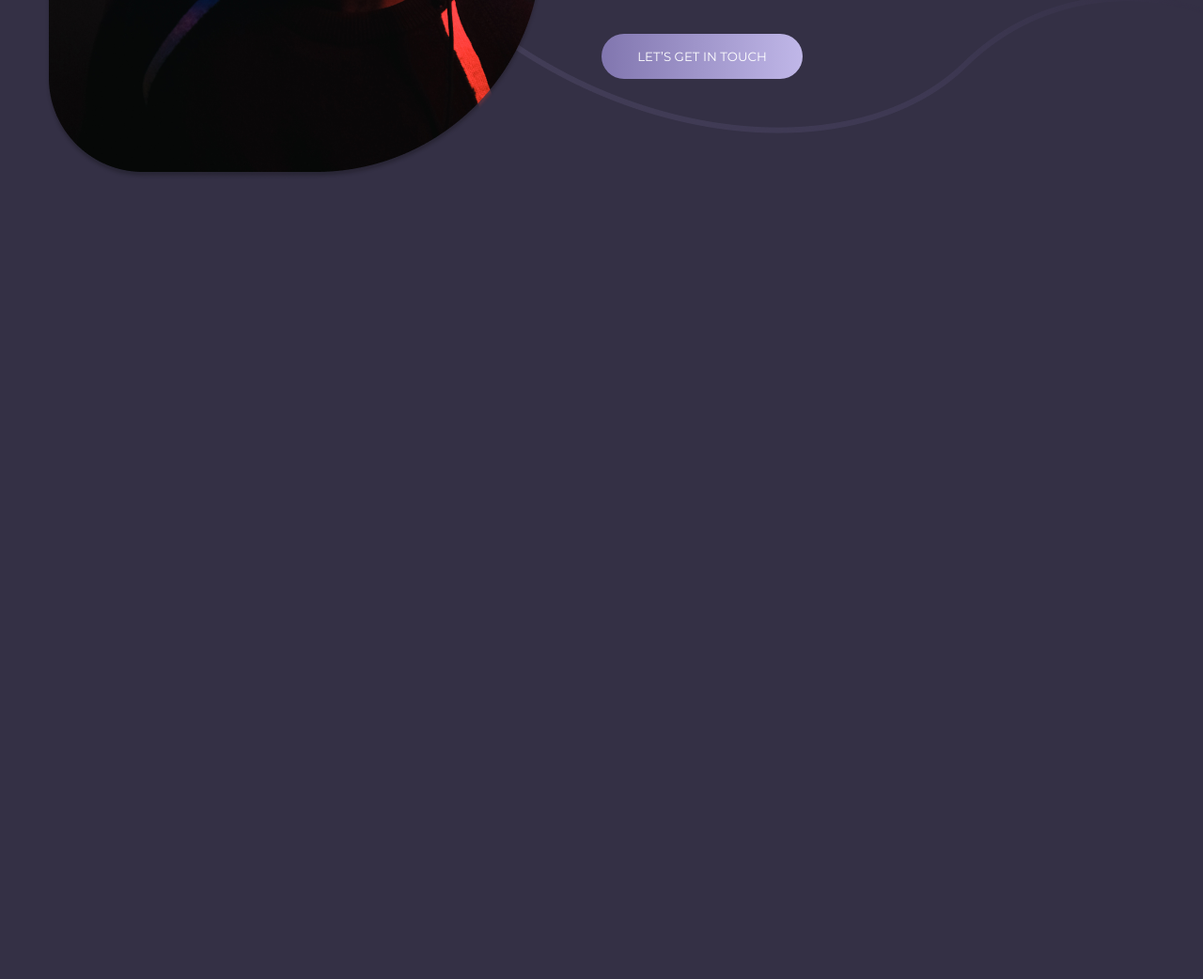
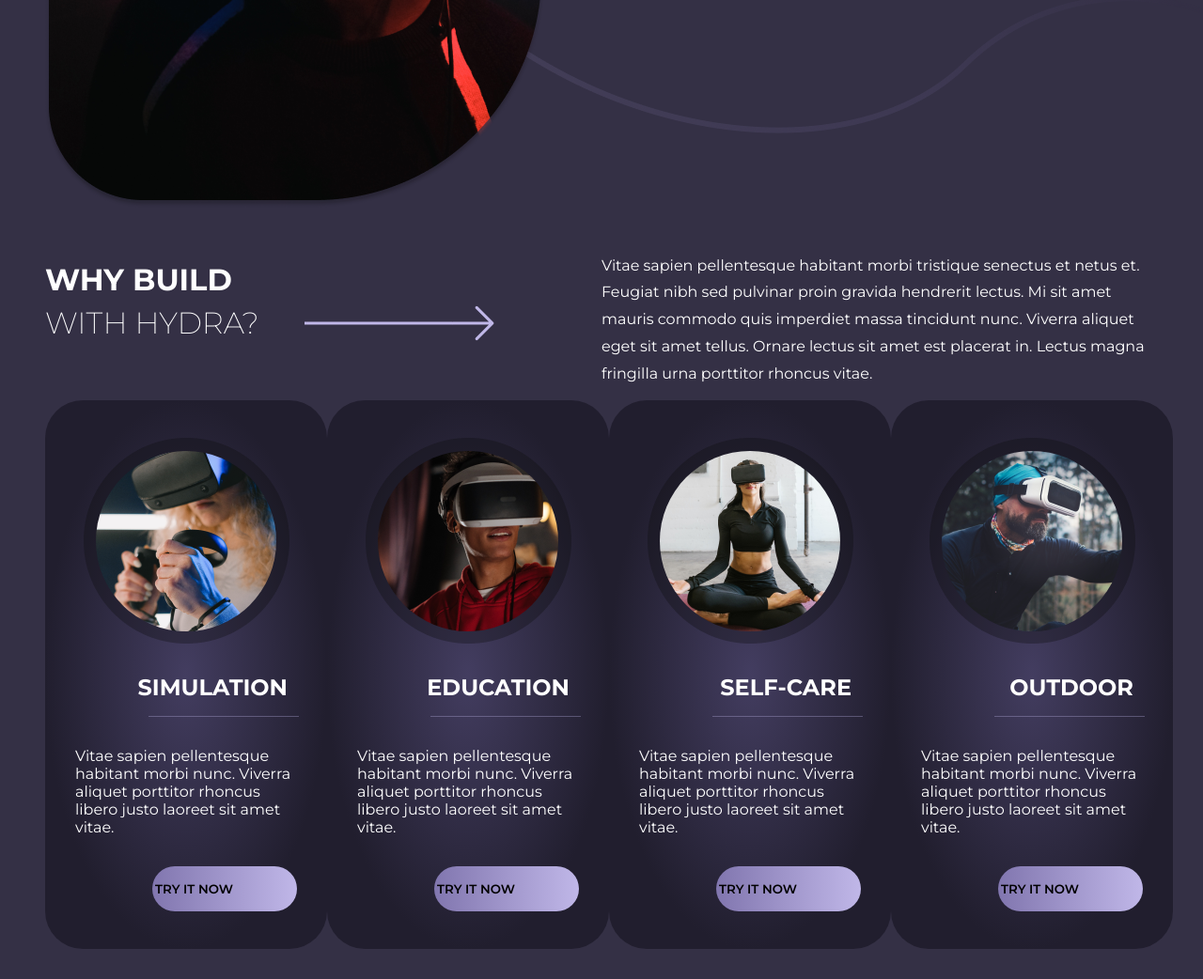
Before and after one commit to VictorMFL/Figma, a plain HTML site: page index.html in a window 1280 px wide. Shown: the part 1631-2673 px from the top of the page at 94% size. Before the commit the page ends 1854 px from the top, so only its background shows below. Drawn offline with Linux system fonts and the light colour scheme.

Commit message:
add cards

```diff
--- a/estilo/style.css
+++ b/estilo/style.css
@@ -210,14 +210,15 @@ main {
   padding: 2rem 3rem;
 }
 
-main .introducao {
-  margin-top: 2rem;
-  line-height: 1.8;
-}
-
 main .intro {
   display: grid;
   grid-template-columns: 1fr 1fr;
+  line-height: 1.8;
+  margin-top: 3rem;
+}
+
+.intro h1 {
+  font-size: 2rem;
 }
 
 .h1-fino {
@@ -265,3 +266,79 @@ main .intro {
   top: 1553.82px;
   z-index: -1;
 }
+
+section.cards {
+  display: flex;
+  align-items: center;
+  justify-content: space-between;
+}
+
+.card {
+  width: 300px;
+  padding: 2.5rem 2rem;
+  background: radial-gradient(50% 50% at 50% 50%, #433d60 0%, #211e2e 100%);
+  border-radius: 40px;
+  display: flex;
+  flex-direction: column;
+  align-items: center;
+  justify-content: center;
+}
+
+.fundo-img-card {
+  background-image: url(../imagens/Ellipse\ 4.png);
+  width: 219px;
+  height: 219px;
+  display: flex;
+  justify-content: center;
+  align-items: center;
+}
+
+.fundo-img-card > img {
+  border-radius: 50%;
+}
+
+.text-card {
+  width: 100%;
+  text-align: right;
+  margin-bottom: 1rem;
+  margin-top: 2rem;
+}
+
+.text-card > h2 {
+  margin-right: 10px;
+}
+
+.card > .detalhe {
+  display: block;
+  margin-left: 80px;
+  width: 10rem;
+  height: 1px;
+  border-bottom: 1px solid rgba(192, 183, 232, 0.33);
+}
+
+.text-detalhe {
+  margin: 2rem 0;
+}
+
+.botao-card {
+  width: 100%;
+  display: flex;
+  justify-content: flex-end;
+}
+
+.btn-card {
+  width: 154px;
+  height: 48px;
+  border: none;
+  text-align: left;
+  padding-left: 3px;
+  color: #000;
+  font-weight: 600;
+  background: linear-gradient(90deg, #8176af 0%, #c0b7e8 100%);
+  border-radius: 40px;
+  cursor: pointer;
+}
+
+.btn-card:hover {
+  color: #fff;
+}
--- a/index.html
+++ b/index.html
@@ -92,8 +92,8 @@
 
     <main>
       <section class="introducao">
-        <img src="imagens/Vector 7.png" alt="contraste-7" class="contraste-7">
-        <img src="imagens/Vector 8.png" alt="contraste-8" class="contraste-8">
+        <img src="imagens/Vector 7.png" alt="contraste-7" class="contraste-7" />
+        <img src="imagens/Vector 8.png" alt="contraste-8" class="contraste-8" />
         <div class="intro">
           <div>
             <h1>INTRODUCTION</h1>
@@ -146,6 +146,118 @@
           </div>
         </div>
       </section>
+
+      <div class="intro">
+        <div>
+          <h1>WHY BUILD</h1>
+
+          <div class="img-seta">
+            <h1 class="h1-fino">WITH HYDRA?</h1>
+            <img
+              src="imagens/Vector 11.png"
+              alt="contraste-11"
+              class="img-cabo"
+            />
+            <img
+              src="imagens/arrow-small-right.png"
+              alt="seta-direita"
+              class="img-arrow"
+            />
+          </div>
+        </div>
+
+        <div class="texto-intro">
+          <p>
+            Vitae sapien pellentesque habitant morbi tristique senectus et netus
+            et. Feugiat nibh sed pulvinar proin gravida hendrerit lectus. Mi sit
+            amet mauris commodo quis imperdiet massa tincidunt nunc. Viverra
+            aliquet eget sit amet tellus. Ornare lectus sit amet est placerat
+            in. Lectus magna fringilla urna porttitor rhoncus vitae.
+          </p>
+        </div>
+      </div>
+
+      <section class="cards">
+        <div class="card">
+          <div class="fundo-img-card">
+            <img src="imagens/pexels-shvets-production-7561969 1.png" alt="card 1" />
+          </div>
+          <div class="text-card">
+            <h2>SIMULATION</h2>
+          </div>
+
+          <div class="detalhe"></div>
+          <div class="text-detalhe">
+            <p>
+              Vitae sapien pellentesque habitant morbi nunc. Viverra aliquet
+              porttitor rhoncus libero justo laoreet sit amet vitae.
+            </p>
+          </div>
+          <div class="botao-card">
+            <button class="btn-card">TRY IT NOW</button>
+          </div>
+        </div>
+
+        <div class="card">
+          <div class="fundo-img-card">
+            <img src="imagens/pexels-mikhail-nilov-7887140 1.png" alt="card 2" />
+          </div>
+          <div class="text-card">
+            <h2>EDUCATION</h2>
+          </div>
+
+          <div class="detalhe"></div>
+          <div class="text-detalhe">
+            <p>
+              Vitae sapien pellentesque habitant morbi nunc. Viverra aliquet
+              porttitor rhoncus libero justo laoreet sit amet vitae.
+            </p>
+          </div>
+          <div class="botao-card">
+            <button class="btn-card">TRY IT NOW</button>
+          </div>
+        </div>
+
+        <div class="card">
+          <div class="fundo-img-card">
+            <img src="imagens/pexels-rodnae-productions-8098263 1.png" alt="card 3" />
+          </div>
+          <div class="text-card">
+            <h2>SELF-CARE</h2>
+          </div>
+
+          <div class="detalhe"></div>
+          <div class="text-detalhe">
+            <p>
+              Vitae sapien pellentesque habitant morbi nunc. Viverra aliquet
+              porttitor rhoncus libero justo laoreet sit amet vitae.
+            </p>
+          </div>
+          <div class="botao-card">
+            <button class="btn-card">TRY IT NOW</button>
+          </div>
+        </div>
+
+        <div class="card">
+          <div class="fundo-img-card">
+            <img src="imagens/pexels-mali-maeder-756439 1.png" alt="card 4" />
+          </div>
+          <div class="text-card">
+            <h2>OUTDOOR</h2>
+          </div>
+
+          <div class="detalhe"></div>
+          <div class="text-detalhe">
+            <p>
+              Vitae sapien pellentesque habitant morbi nunc. Viverra aliquet
+              porttitor rhoncus libero justo laoreet sit amet vitae.
+            </p>
+          </div>
+          <div class="botao-card">
+            <button class="btn-card">TRY IT NOW</button>
+          </div>
+        </div>
+      </section>
     </main>
   </body>
 </html>
```
Also changed, not shown: imagens/Ellipse 4.png (added), imagens/pexels-mali-maeder-756439 1.png (added), imagens/pexels-mikhail-nilov-7887140 1.png (added), imagens/pexels-rodnae-productions-8098263 1.png (added), imagens/pexels-shvets-production-7561969 1.png (added).
